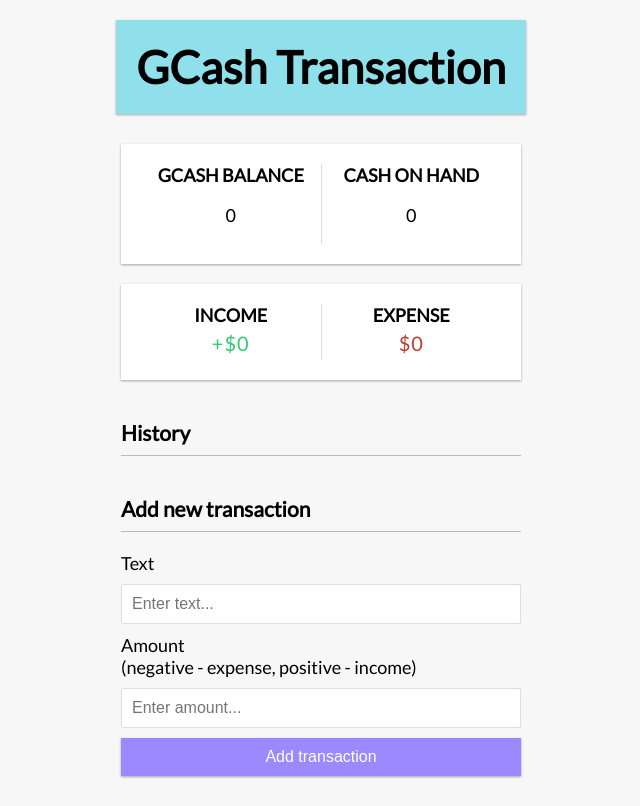
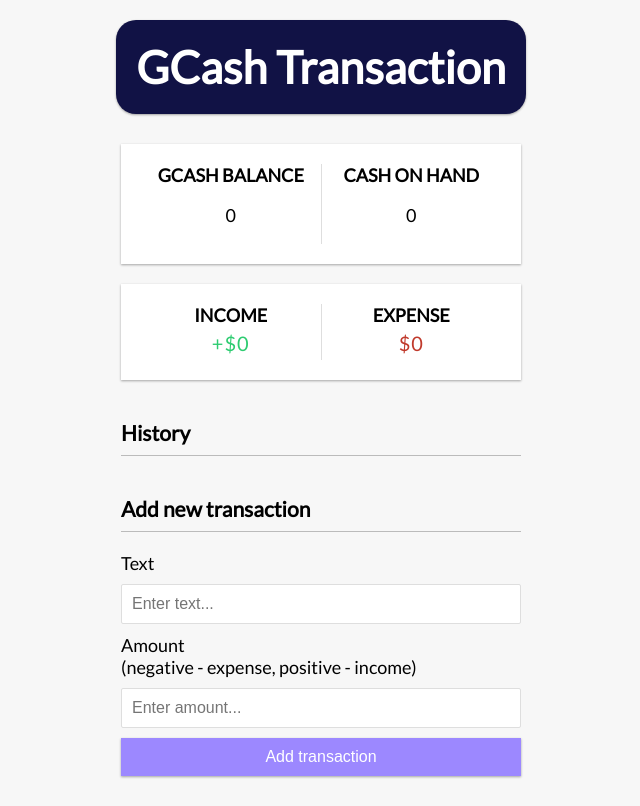
Before and after one commit to fretzestavillo/vue-exercise, a Vue app: page / in a window 1280 px wide. Shown: the whole page, without its empty margins (319-959 px from the left). Built offline with nearby package versions, Linux system fonts and the light colour scheme.

Commit message:
change style for header

```diff
--- a/src/assets/style.css
+++ b/src/assets/style.css
@@ -26,13 +26,16 @@
 }
 
 h2 {
-  background-color: #90e0eb;
+  background-color: #111245;
+  color: white;
+  font-family: 'Lato', sans-serif;
   box-shadow: var(--box-shadow);
   padding: 20px;
   display: flex;
   justify-content: space-between;
   margin: 20px 0;
   font-size: 45px;
+  border-radius: 20px;
 }
 
 
```
